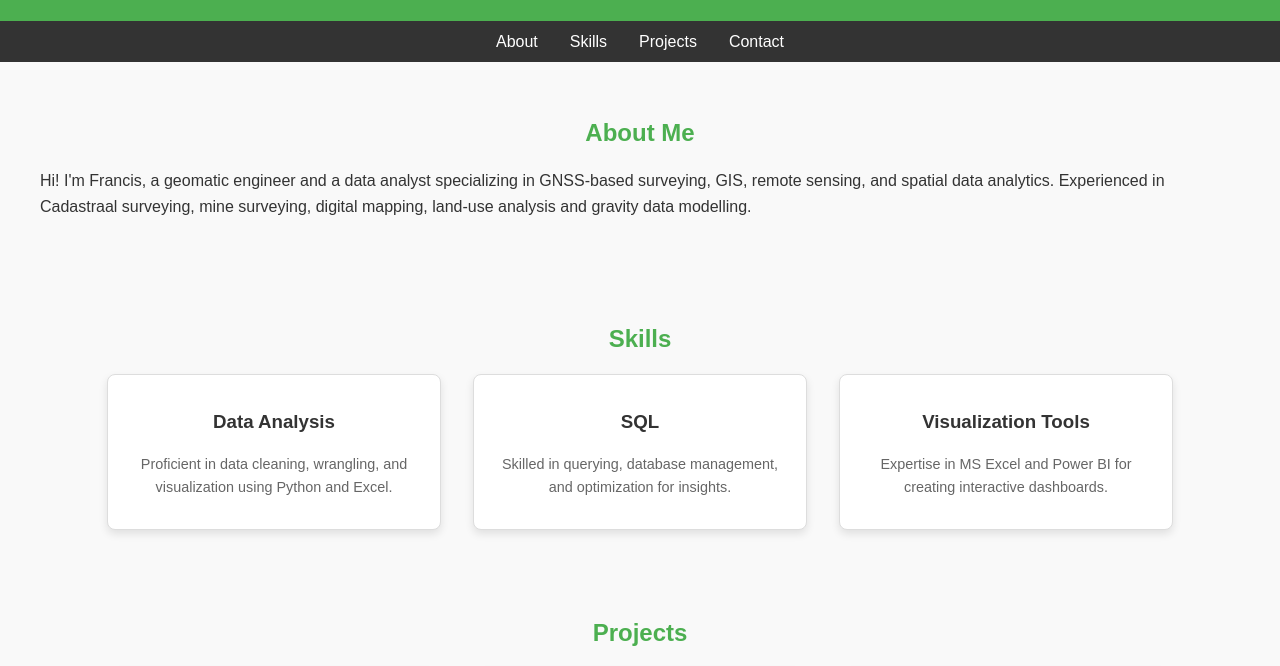
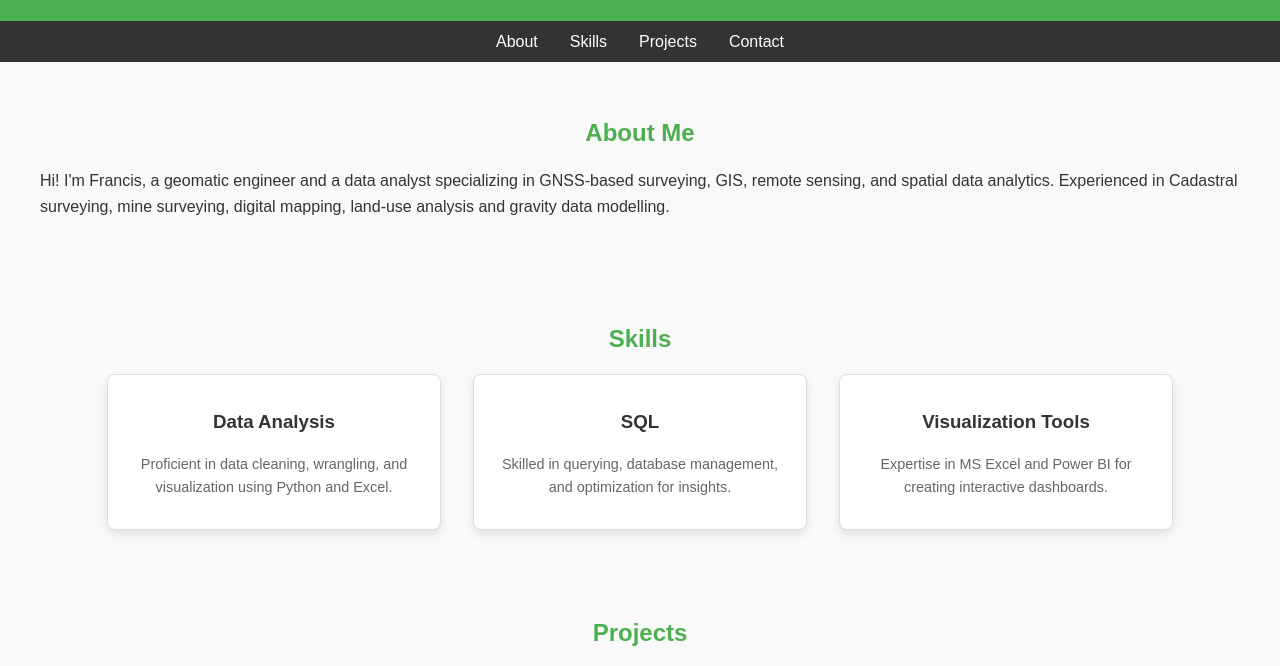
Before and after one commit to 1stfrancobi/Francobby-Portfolio, a plain HTML site: page index.html in a window 1280 px wide. Shown: the part 117-783 px from the top of the page. Drawn offline with Linux system fonts and the light colour scheme.

Commit message:
Update index.html

```diff
--- a/index.html
+++ b/index.html
@@ -31,7 +31,7 @@
 		<h2>About Me</h2>
 		<p>
 			Hi! I'm Francis, a geomatic engineer and a data analyst specializing in GNSS-based surveying, GIS, remote sensing,
-			and spatial data analytics. Experienced in Cadastraal surveying, mine surveying, digital mapping, land-use analysis and gravity data modelling.
+			and spatial data analytics. Experienced in Cadastral surveying, mine surveying, digital mapping, land-use analysis and gravity data modelling.
 		</p>
 	</section>
 
```
